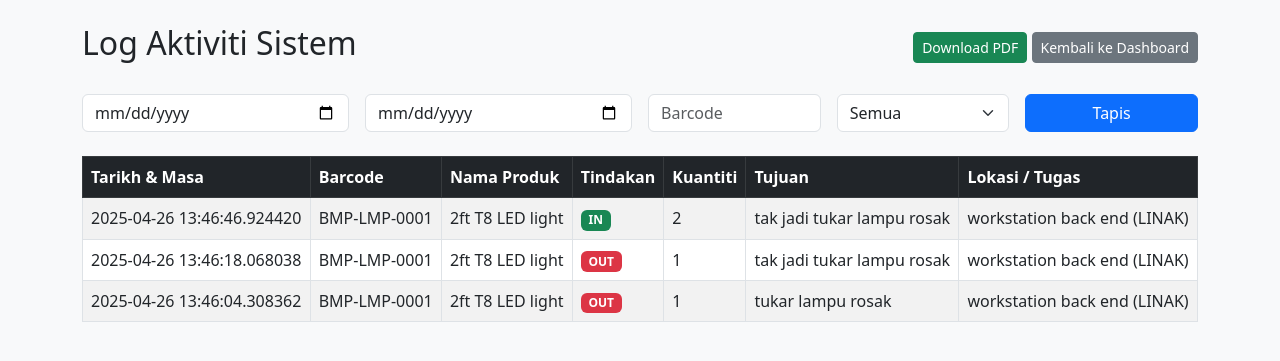
After one commit to Kandaqkun/NSY.P6.FAC.INVENTORY, a Flask app: page /logs in a window 1280 px wide. The commit adds this page. Shown: the top 361 px of the page. Run offline with Flask 3, Linux system fonts and the light colour scheme; the visitor is signed in with stand-in values (Sample User, id 1).

Commit message:
First commit - complete inventory system

```diff
--- a/app.py
+++ b/app.py
@@ -1,11 +1,12 @@
-from flask import Flask, render_template, request, redirect, url_for, flash, session, send_file
+from flask import Flask, render_template, request, redirect, url_for, flash, session, send_file, make_response
 from flask_sqlalchemy import SQLAlchemy
 from werkzeug.utils import secure_filename
 from datetime import datetime
+from models import db, Inventory, Log, Request as RequestModel
 import os
 import pandas as pd
-
-from models import db, Inventory, Log, Request as RequestModel
+from io import BytesIO
+from xhtml2pdf import pisa
 
 app = Flask(__name__)
 app.secret_key = 'supersecretkey'
@@ -13,7 +14,7 @@ app.config['SQLALCHEMY_DATABASE_URI'] = 'sqlite:///inventory.db'
 app.config['SQLALCHEMY_TRACK_MODIFICATIONS'] = False
 app.config['UPLOAD_FOLDER'] = 'static/uploads'
 app.config['REPORT_FOLDER'] = 'static/reports'
-app.config['MAX_CONTENT_LENGTH'] = 2 * 1024 * 1024  # 2MB
+app.config['MAX_CONTENT_LENGTH'] = 2 * 1024 * 1024
 ALLOWED_EXTENSIONS = {'png', 'jpg', 'jpeg'}
 
 db.init_app(app)
@@ -51,34 +52,104 @@ def index():
         else:
             if action == 'IN':
                 product.quantity += quantity
+                db.session.add(Log(timestamp=datetime.now(), barcode=barcode, name=product.name, action='IN', quantity=quantity, purpose=purpose, task=task))
                 flash(f"IN success for {product.name}.", "success")
-                db.session.add(Log(timestamp=datetime.now(), barcode=barcode, name=product.name, action='IN', quantity=quantity))
-
             elif action == 'OUT':
                 if product.quantity >= quantity:
                     product.quantity -= quantity
+                    db.session.add(Log(timestamp=datetime.now(), barcode=barcode, name=product.name, action='OUT', quantity=quantity, purpose=purpose, task=task))
                     flash(f"OUT success for {product.name}.", "success")
-                    db.session.add(Log(timestamp=datetime.now(), barcode=barcode, name=product.name, action='OUT', quantity=quantity))
                 else:
                     flash("Not enough stock.", "danger")
                     return redirect(url_for('index'))
-
             elif action == 'REQUEST':
+                db.session.add(RequestModel(timestamp=datetime.now(), barcode=barcode, name=product.name, quantity=quantity, purpose=purpose, task=task, requested_by=session['user']))
+                db.session.add(Log(timestamp=datetime.now(), barcode=barcode, name=product.name, action='REQUEST', quantity=quantity, purpose=purpose, task=task))
                 flash("Request submitted.", "info")
-                db.session.add(RequestModel(timestamp=datetime.now(), barcode=barcode, name=product.name, quantity=quantity, purpose=purpose, task=task, requested_by=session['user']))
-
             if file and allowed_file(file.filename):
                 filename = secure_filename(file.filename)
                 filepath = os.path.join(app.config['UPLOAD_FOLDER'], filename)
                 file.save(filepath)
                 product.image_url = f"/static/uploads/{filename}"
-
             db.session.commit()
-
         return redirect(url_for('index'))
 
     inventory = Inventory.query.all()
     return render_template('index.html', user=session['user'], inventory=inventory)
+
+@app.route('/add-item', methods=['POST'])
+def add_item():
+    if 'user' not in session:
+        return redirect(url_for('login'))
+
+    barcode = request.form['new_barcode']
+    name = request.form['new_name']
+    quantity = int(request.form['new_quantity'])
+    location = request.form['new_location']
+    file = request.files.get('new_image')
+    image_url = ''
+
+    if file and allowed_file(file.filename):
+        filename = secure_filename(file.filename)
+        filepath = os.path.join(app.config['UPLOAD_FOLDER'], filename)
+        file.save(filepath)
+        image_url = f"/static/uploads/{filename}"
+
+    new_item = Inventory(barcode=barcode, name=name, quantity=quantity, location=location, image_url=image_url)
+    db.session.add(new_item)
+    db.session.commit()
+    flash("New item added.", "success")
+    return redirect(url_for('index'))
+
+@app.route('/delete-item/<int:item_id>', methods=['POST'])
+def delete_item(item_id):
+    if 'user' not in session:
+        return redirect(url_for('login'))
+
+    item = Inventory.query.get(item_id)
+    if item:
+        db.session.delete(item)
+        db.session.commit()
+        flash("Item deleted.", "info")
+    return redirect(url_for('index'))
+
+@app.route('/logs')
+def logs():
+    if 'user' not in session:
+        return redirect(url_for('login'))
+
+    query = Log.query
+
+    start = request.args.get('start')
+    end = request.args.get('end')
+    barcode = request.args.get('barcode')
+    action = request.args.get('action')
+
+    if start and start.strip():
+        query = query.filter(Log.timestamp >= start)
+
+    if end and end.strip():
+        query = query.filter(Log.timestamp <= end + ' 23:59:59')
+
+    if barcode and barcode.strip():
+        query = query.filter(Log.barcode == barcode)
+
+    if action and action.strip():
+        query = query.filter(Log.action == action)
+
+    logs = query.order_by(Log.timestamp.desc()).all()
+    return render_template('logs.html', logs=logs)
+
+@app.route('/generate-log-pdf')
+def generate_log_pdf():
+    logs = Log.query.order_by(Log.timestamp.desc()).all()
+    rendered = render_template("logs.html", logs=logs)
+    result = BytesIO()
+    pisa_status = pisa.CreatePDF(rendered, dest=result)
+    response = make_response(result.getvalue())
+    response.headers['Content-Type'] = 'application/pdf'
+    response.headers['Content-Disposition'] = 'attachment; filename=log_aktiviti.pdf'
+    return response
 
 @app.route('/report')
 def generate_report():
@@ -91,7 +162,9 @@ def generate_report():
         'Barcode': log.barcode,
         'Product Name': log.name,
         'Action': log.action,
-        'Quantity': log.quantity
+        'Quantity': log.quantity,
+        'Purpose': log.purpose,
+        'Task': log.task
     } for log in logs]
 
     df = pd.DataFrame(data)
@@ -99,23 +172,6 @@ def generate_report():
     filepath = os.path.join(app.config['REPORT_FOLDER'], filename)
     df.to_excel(filepath, index=False)
     return send_file(filepath, as_attachment=True)
-
-@app.route('/logs')
-def logs():
-    if 'user' not in session:
-        return redirect(url_for('login'))
-
-    filter_barcode = request.args.get('barcode')
-    filter_action = request.args.get('action')
-
-    query = Log.query
-    if filter_barcode:
-        query = query.filter_by(barcode=filter_barcode)
-    if filter_action:
-        query = query.filter_by(action=filter_action)
-
-    logs = query.order_by(Log.timestamp.desc()).all()
-    return render_template('logs.html', logs=logs)
 
 @app.route('/login', methods=['GET', 'POST'])
 def login():
--- /dev/null
+++ b/templates/logs.html
@@ -0,0 +1,81 @@
+<!DOCTYPE html>
+<html lang="en">
+<head>
+    <meta charset="UTF-8">
+    <title>Log Aktiviti</title>
+    <link href="https://cdn.jsdelivr.net/npm/bootstrap@5.3.0/dist/css/bootstrap.min.css" rel="stylesheet">
+</head>
+<body class="bg-light">
+<div class="container py-4">
+    <div class="d-flex justify-content-between align-items-center mb-4">
+        <h2>Log Aktiviti Sistem</h2>
+        <div>
+            <a href="{{ url_for('generate_log_pdf') }}" class="btn btn-sm btn-success">Download PDF</a>
+            <a href="{{ url_for('index') }}" class="btn btn-sm btn-secondary">Kembali ke Dashboard</a>
+        </div>
+    </div>
+
+    <form method="GET" class="row g-3 mb-4">
+        <div class="col-md-3">
+            <input type="date" name="start" class="form-control" placeholder="Dari Tarikh" value="{{ request.args.get('start', '') }}">
+        </div>
+        <div class="col-md-3">
+            <input type="date" name="end" class="form-control" placeholder="Hingga Tarikh" value="{{ request.args.get('end', '') }}">
+        </div>
+        <div class="col-md-2">
+            <input type="text" name="barcode" class="form-control" placeholder="Barcode" value="{{ request.args.get('barcode', '') }}">
+        </div>
+        <div class="col-md-2">
+            <select name="action" class="form-select">
+                <option value="">Semua</option>
+                <option value="IN" {% if request.args.get('action') == 'IN' %}selected{% endif %}>IN</option>
+                <option value="OUT" {% if request.args.get('action') == 'OUT' %}selected{% endif %}>OUT</option>
+                <option value="REQUEST" {% if request.args.get('action') == 'REQUEST' %}selected{% endif %}>REQUEST</option>
+            </select>
+        </div>
+        <div class="col-md-2">
+            <button type="submit" class="btn btn-primary w-100">Tapis</button>
+        </div>
+    </form>
+
+    {% if logs|length == 0 %}
+        <div class="alert alert-info">Tiada aktiviti direkod mengikut kriteria carian.</div>
+    {% else %}
+        <table class="table table-bordered table-striped">
+            <thead class="table-dark">
+                <tr>
+                    <th>Tarikh & Masa</th>
+                    <th>Barcode</th>
+                    <th>Nama Produk</th>
+                    <th>Tindakan</th>
+                    <th>Kuantiti</th>
+                    <th>Tujuan</th>
+                    <th>Lokasi / Tugas</th>
+                </tr>
+            </thead>
+            <tbody>
+                {% for log in logs %}
+                <tr>
+                    <td>{{ log.timestamp }}</td>
+                    <td>{{ log.barcode }}</td>
+                    <td>{{ log.name }}</td>
+                    <td>
+                        {% if log.action == 'IN' %}
+                            <span class="badge bg-success">IN</span>
+                        {% elif log.action == 'OUT' %}
+                            <span class="badge bg-danger">OUT</span>
+                        {% else %}
+                            <span class="badge bg-warning text-dark">{{ log.action }}</span>
+                        {% endif %}
+                    </td>
+                    <td>{{ log.quantity }}</td>
+                    <td>{{ log.purpose or '-' }}</td>
+                    <td>{{ log.task or '-' }}</td>
+                </tr>
+                {% endfor %}
+            </tbody>
+        </table>
+    {% endif %}
+</div>
+</body>
+</html>
```
Also changed, not shown: models.py (+18 -16 lines), templates/index.html (+45 -7 lines), instance/inventory.db, static/uploads/Code-128.jpg (added), static/uploads/lampu_pendek.jpg (added), 1 other file.
